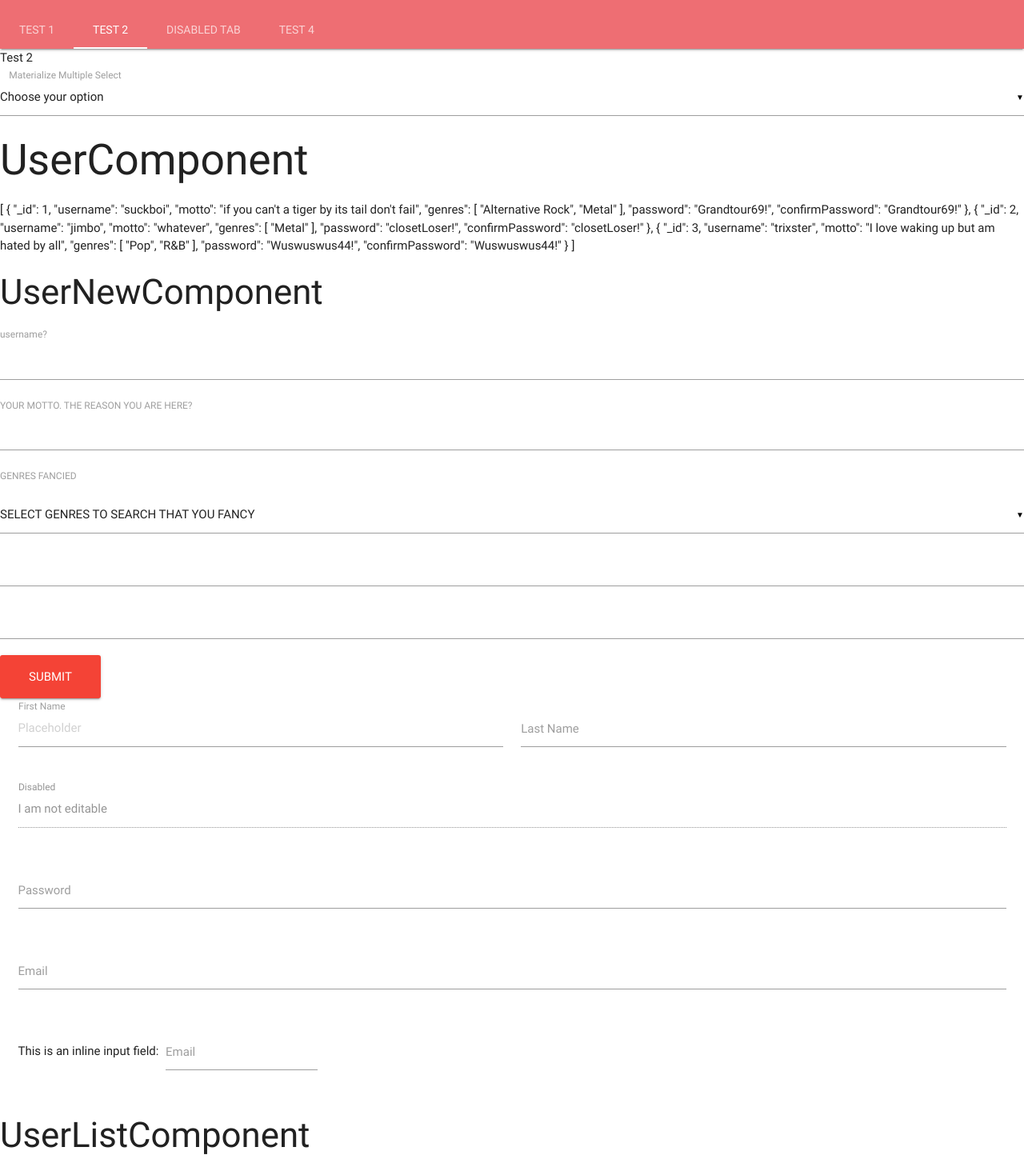
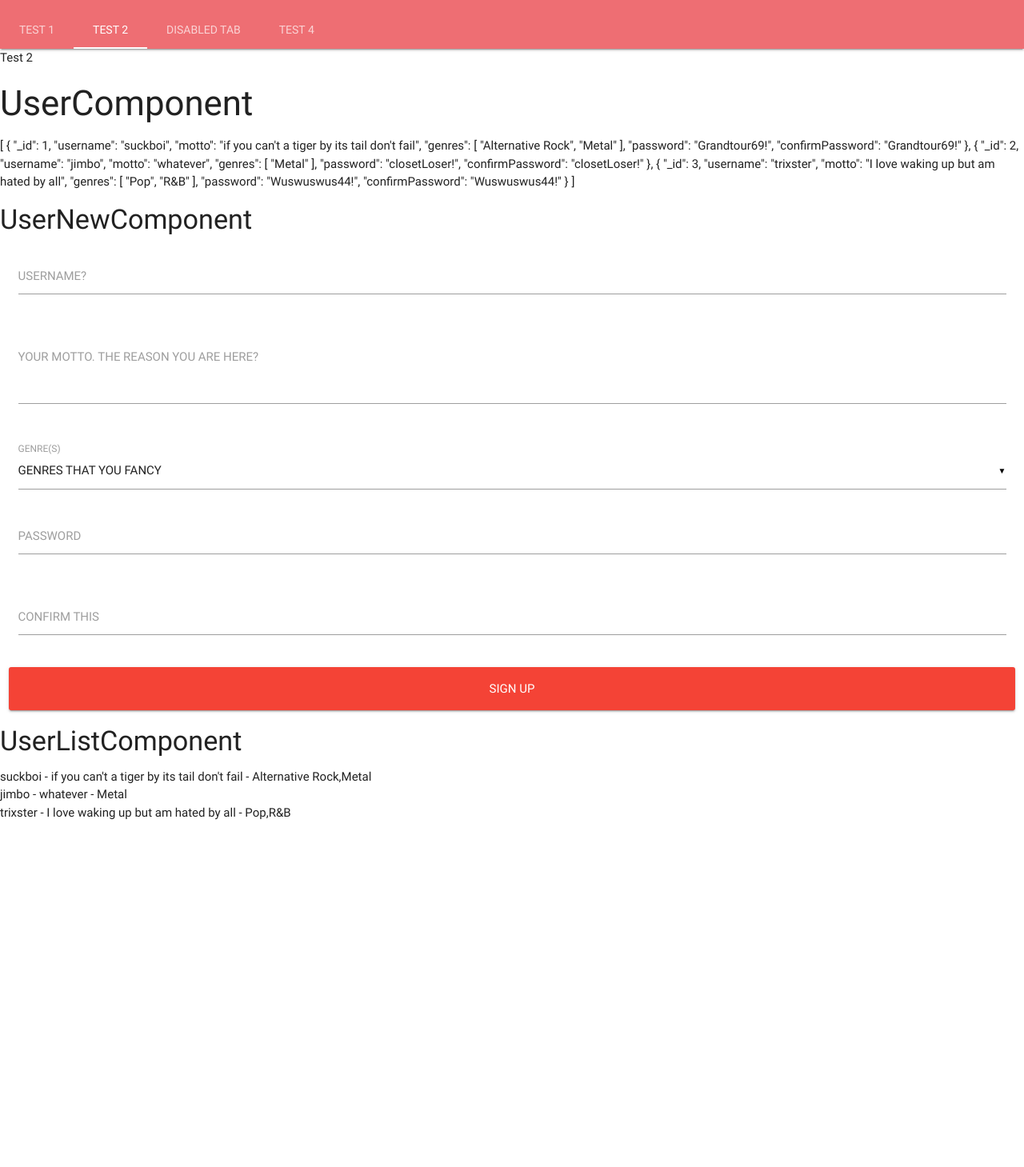
Before and after one commit to rockomatthews/banded, an Angular app in the folder rock-radar-front/: page /user in a window 1280 px wide. Shown: the part 51-1510 px from the top of the page at 80% size. After the commit the page ends 1078 px from the top, so only its background shows below. Built offline with nearby package versions, Linux system fonts and the light colour scheme; what angular2-materialize would draw is missing.

Commit message:
made sure all tags have apporiate or all attritubes. Users now ahve all charactertics included and set

```diff
--- a/rock-radar-front/src/app/app.component.html
+++ b/rock-radar-front/src/app/app.component.html
@@ -34,14 +34,5 @@
       <div id="test2" class="col s12">Test 2</div>
       <div id="test3" class="col s12">Test 3</div>
       <div id="test4" class="col s12">Test 4</div>
-      <div class="input-field col s12">
-        <select multiple>
-          <option value="" disabled selected>Choose your option</option>
-          <option value="1">Option 1</option>
-          <option value="2">Option 2</option>
-          <option value="3">Option 3</option>
-        </select>
-        <label>Materialize Multiple Select</label>
-      </div>
 
       <app-user></app-user>
--- a/rock-radar-front/src/app/user/user-list/user-list.component.html
+++ b/rock-radar-front/src/app/user/user-list/user-list.component.html
@@ -1,4 +1,4 @@
-<h3>UserListComponent</h3>
+<h4>UserListComponent</h4>
 <div *ngFor="let user of users">
   {{ user.username }} - {{ user.motto }} - {{ user.genres }}
 </div>
--- a/rock-radar-front/src/app/user/user-new/user-new.component.html
+++ b/rock-radar-front/src/app/user/user-new/user-new.component.html
@@ -1,61 +1,52 @@
-<h3>UserNewComponent</h3>
-<form (submit)="create()">
-  <label>username?</label>
-  <input type="text" name="username" [(ngModel)]="newUser.username">
-  <label>YOUR MOTTO. THE REASON YOU ARE HERE?</label>
-  <input type="text" name="motto" [(ngModel)]="newUser.motto">
-  <label>GENRES FANCIED</label>
+<h4>UserNewComponent</h4>
+<div class="row">
+  <form class="col s12" (submit)="create()">
+    <div class="row">
       <div class="input-field col s12">
-    <select multiple>
-      <option value="" disabled selected>SELECT GENRES TO SEARCH THAT YOU FANCY</option>
-      <option value="1">Option 1</option>
-      <option value="2">Option 2</option>
-      <option value="3">Option 3</option>
-    </select>
-  </div>
-  <input type="password" name="password" [(ngModel)]="newUser.password">
-  <input type="password" name="confirmPassword" [(ngModel)]="newUser.confirmPassword">
-  <input type="submit" class="waves-effect waves btn-large red">
-</form>
-
-  <div class="row">
-    <form class="col s12">
-      <div class="row">
-        <div class="input-field col s6">
-          <input placeholder="Placeholder" id="first_name" type="text" class="validate">
-          <label for="first_name">First Name</label>
-        </div>
-        <div class="input-field col s6">
-          <input id="last_name" type="text" class="validate">
-          <label for="last_name">Last Name</label>
+        <input id="username" name="username" type="text" class="validate" [(ngModel)]="newUser.username">
+        <label for="username">USERNAME?</label>
       </div>
     </div>
     <div class="row">
       <div class="input-field col s12">
-          <input disabled value="I am not editable" id="disabled" type="text" class="validate">
-          <label for="disabled">Disabled</label>
+        <textarea id="textarea1" name="motto" class="materialize-textarea" [(ngModel)]="newUser.motto"></textarea>
+        <label for="textarea1">YOUR MOTTO. THE REASON YOU ARE HERE?</label>
+      </div>
+    </div>
+    <div class="input-field col s12">
+      <select multiple>
+        <option value="" disabled selected>GENRES THAT YOU FANCY</option>
+        <option value="acoustic">ACOUSTIC</option>
+        <option value="alternative_rock">ALTERNATIVE ROCK</option>
+        <option value="blues">BLUES</option>
+        <option value="classic_rock">CLASSIC ROCK</option>
+        <option value="classical">CLASSICAL</option>
+        <option value="comedy">COMEDY</option>
+        <option value="country">COUNTRY</option>
+        <option value="electronic">ELECTRONIC</option>
+        <option value="experiemntal">EXPERIMENTAL</option>
+        <option value="jazz">JAZZ</option>
+        <option value="metal">METAL</option>
+        <option value="pop">POP</option>
+        <option value="raggae">RAGGAE</option>
+        <option value="rap">RAP</option>
+        <option value="rock">ROCK</option>
+        <option value="r_and_b">R&B</option>
+      </select>
+      <label for="genres">GENRE(S)</label>
+    </div>
+    <div class="row">
+        <div class="input-field col s12">
+          <input id="password" name="password" type="password" class="validate" [(ngModel)]="newUser.password">
+          <label for="password">PASSWORD</label>
         </div>
     </div>
     <div class="row">
       <div class="input-field col s12">
-          <input id="password" type="password" class="validate">
-          <label for="password">Password</label>
+        <input id="confirmPassword" name="confirmPassword" type="password" class="validate" [(ngModel)]="newUser.confirmPassword">
+        <label for="confirmPassword">CONFIRM THIS</label>
       </div>
     </div>
-      <div class="row">
-        <div class="input-field col s12">
-          <input id="email" type="email" class="validate">
-          <label for="email">Email</label>
-        </div>
-      </div>
-      <div class="row">
-        <div class="col s12">
-          This is an inline input field:
-          <div class="input-field inline">
-            <input id="email" type="email" class="validate">
-            <label for="email" data-error="wrong" data-success="right">Email</label>
-          </div>
-        </div>
-      </div>
+    <input type="submit" value="SIGN UP" class="waves-effect waves btn-large red col s12">
   </form>
 </div>
--- a/rock-radar-front/src/app/user/user.component.html
+++ b/rock-radar-front/src/app/user/user.component.html
@@ -1,4 +1,4 @@
-<h2>UserComponent</h2>
+<h3>UserComponent</h3>
 {{ users | json }}
 <app-user-new></app-user-new>
 <app-user-list [users]="users"></app-user-list>
```
Lines whose indentation alone changed are shown as unchanged.
